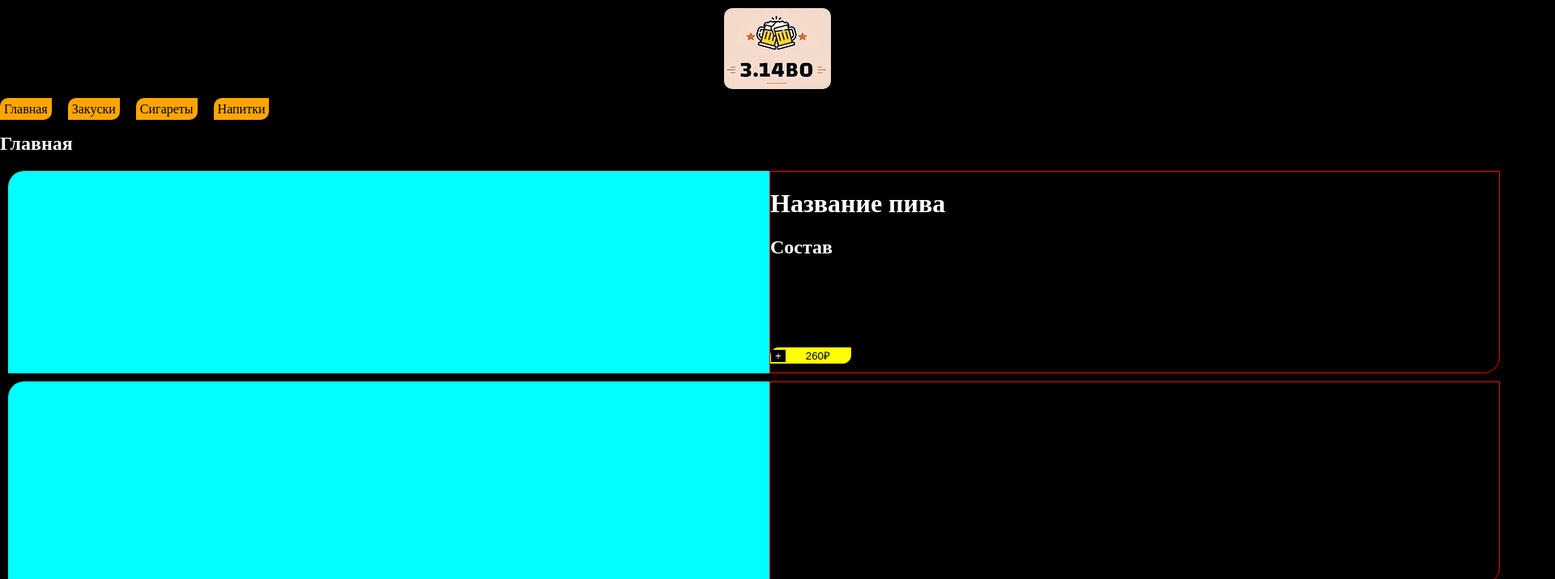
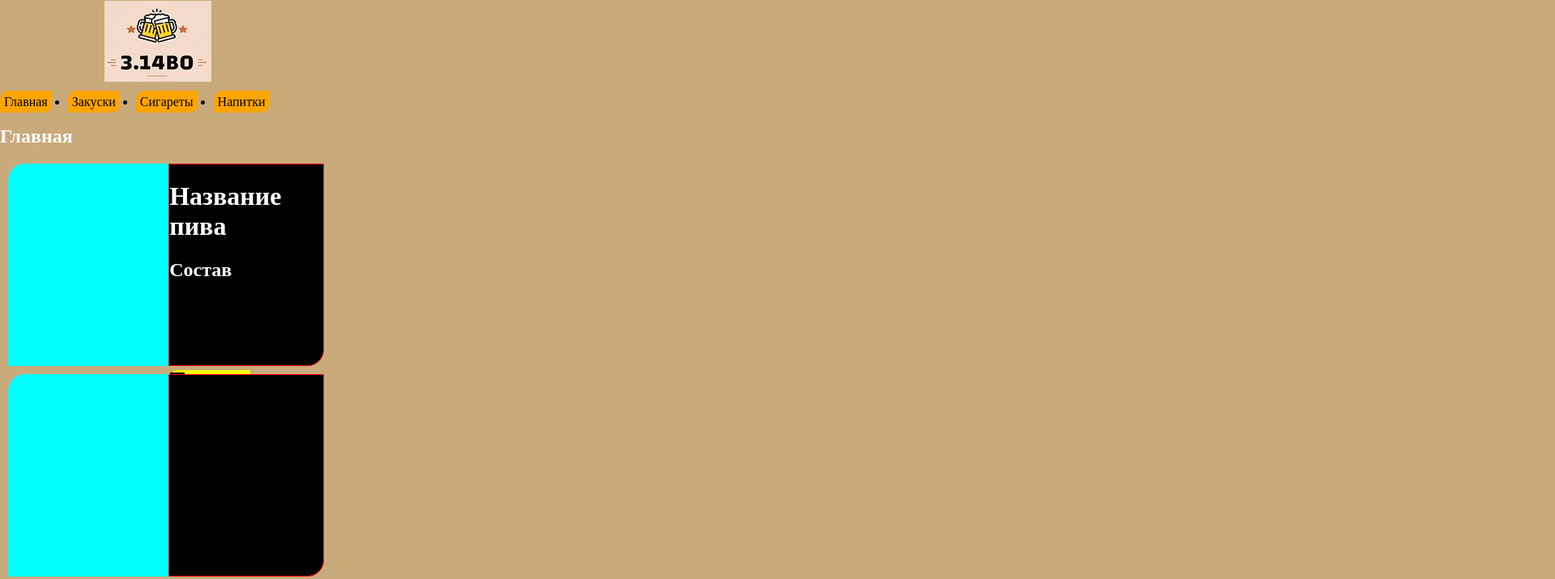
Before and after one commit to gusalov/gusalov.github.io, a plain HTML site: page index.html in a window 1280 px wide. Shown: the top 715 px of the page at 81% size, 1920 px wide, since content can reach past the window. Drawn offline with Linux system fonts and the light colour scheme.

Commit message:
Update style.css

```diff
--- a/style.css
+++ b/style.css
@@ -1,14 +1,16 @@
 body{
-    width: 1920px;
-    background-color: black;
+    width: 390px;
+    background-color: rgb(201, 170, 123);
     margin: 0;
 }
+.container {
+	max-width: 390px;
+}
 .img{
-    margin-top: 10px;
+    margin-top: 1px;
     display: block;
     margin-left: auto;
     margin-right: auto ;
-    border-radius: 10px;
 }
 a {
     text-decoration: none;
@@ -27,7 +29,7 @@ h2,h1{
     color: white;
 }
 .Cartocka{
-    width:1880px;
+    width: 390px;
     height: 250px;
     display: flex;
     margin-left: 10px;
```
